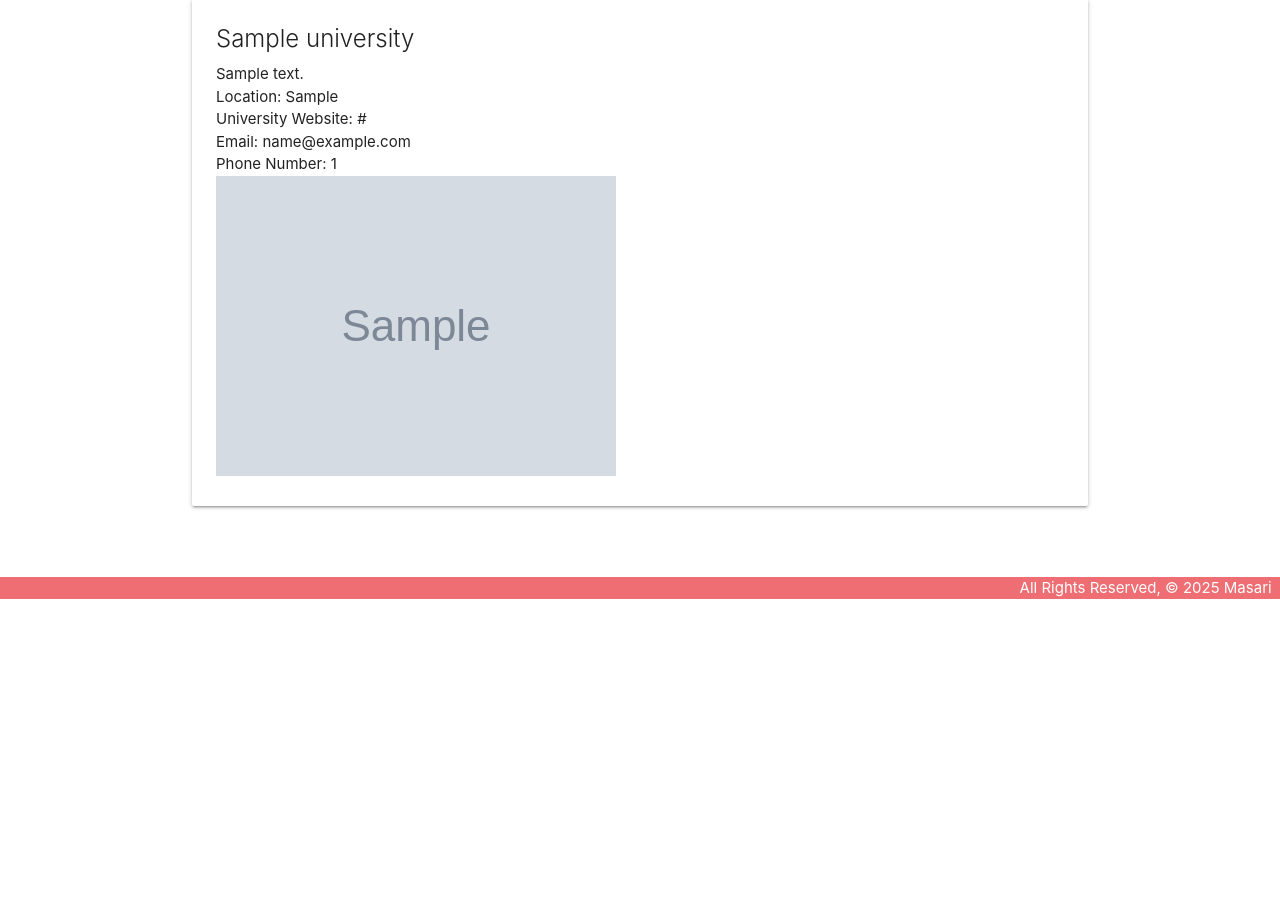
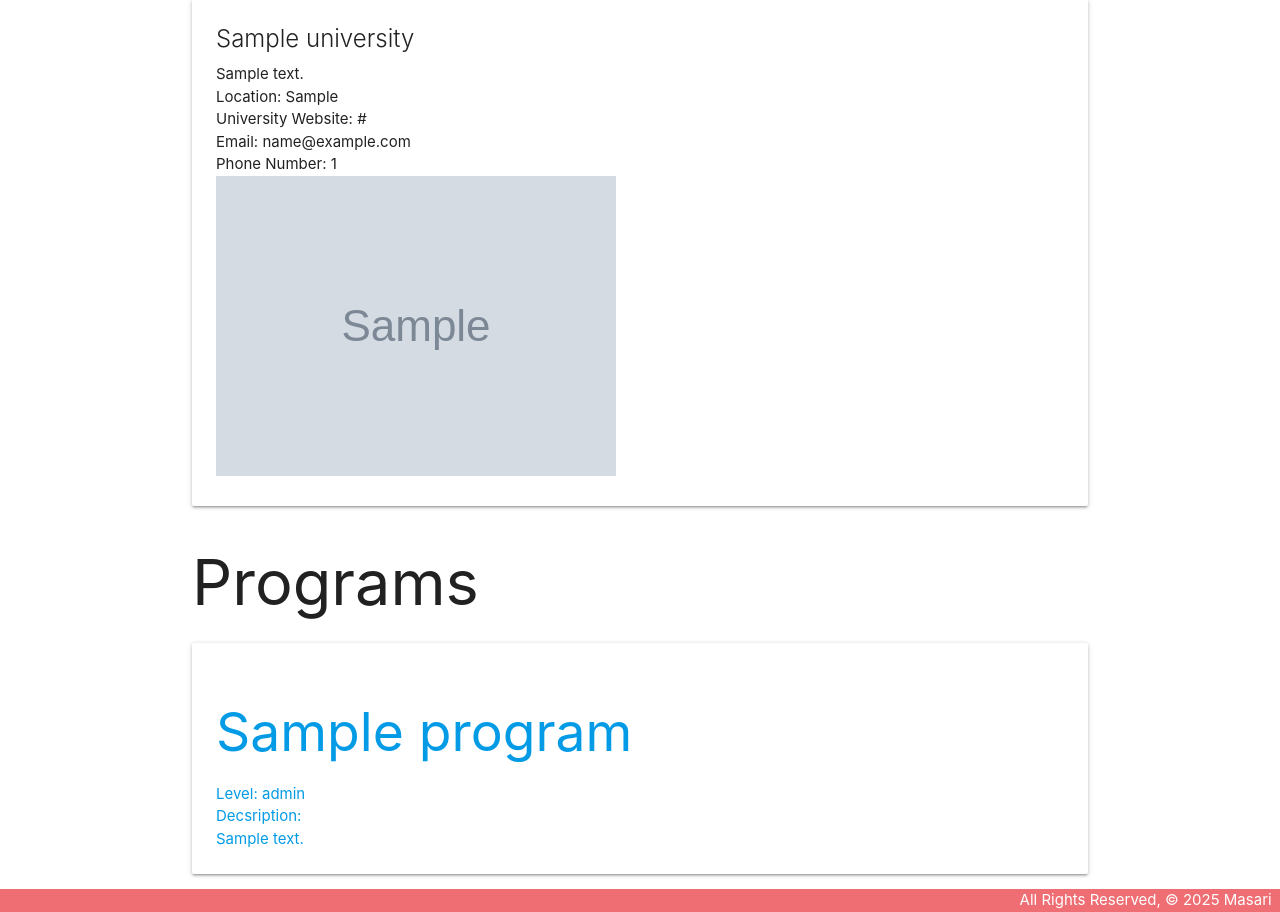
Before and after one commit to NOORSALMAN25/MASARI, a Django app: page /universities/1/ in a window 1280 px wide. Shown: the part 201-1113 px from the top of the page. Before the commit the page ends 800 px from the top, so only its background shows below. Run offline with Django 5.2, Linux system fonts and the light colour scheme; tables that the repository leaves empty hold one stand-in row (values such as "Sample post"); grey boxes marked "Sample" are stand-in pictures.

Commit message:
programs list in uni index, program detail, program url and program defs

```diff
--- a/main_app/templates/universities/detail.html
+++ b/main_app/templates/universities/detail.html
@@ -1,6 +1,6 @@
 {% extends 'base.html' %} {% block content %}
 
-<h1>{{  university.name  }}</h1>
+<h1>{{ university.name }}</h1>
 <div class="card">
   <div class="card-content">
     <span class="card-title">{{ university.name }}</span>
@@ -19,4 +19,20 @@
     </div>
   </div>
 </div>
+
+<div class="program-content">
+  <h1>Programs</h1>
+  {% for program in programs %}
+  <a href="{% url 'program_detail' university.id program.id %}">
+  <div class="card">
+    <div class="card-content">
+      <h2 class="program-name">{{program.name}}</h2>
+      <p>Level: {{program.level}}</p>
+      <p>Decsription: <br> {{program.description}}</p>
+    </div>
+  </div>
+  </a>
+  {% endfor %}
+</div>
+
 {% endblock %}
--- a/main_app/urls.py
+++ b/main_app/urls.py
@@ -8,6 +8,11 @@ path('about/', views.about , name='about'),
 path('universities/', views.universities_index, name='index'),
 path('universities/<int:university_id>/', views.universities_detail, name='detail'),
 
+# if need programs shown in another page not in uni
+# path('universities/<int:university_id>/programs/', views.programs_index, name='program_index'),
+
+path('universities/<int:university_id>/programs/<int:program_id>/', views.programs_detail, name='program_detail'),
+
 #signup
 path('accounts/signup/', views.signup, name='signup')
 ]
--- a/main_app/views.py
+++ b/main_app/views.py
@@ -3,7 +3,7 @@ from django.http import HttpResponse
 from django.contrib.auth.forms import UserCreationForm
 from django.contrib.auth import login
 from django.contrib.auth.decorators import login_required
-from .models import University
+from .models import University, Program
 # Create your views here.
 
 
@@ -21,7 +21,24 @@ def universities_index(request):
 
 def universities_detail(request, university_id):
     university = University.objects.get(id=university_id)
-    return render(request, 'universities/detail.html' , {'university': university})
+
+    # need it to show programs in uni
+    programs = Program.objects.filter(university=university)
+
+    return render(request, 'universities/detail.html' , {'university': university, 'programs':programs})
+
+
+# Program
+# if need the programs shown in another page not in uni
+# def programs_index(request, university_id ):
+#     university = University.objects.get(id=university_id)
+
+#     programs = Program.objects.filter(university=university)
+#     return render(request, 'universities/index.html', {'university': university, 'programs': programs })
+
+def programs_detail(request,university_id, program_id):
+    program = Program.objects.get(id=program_id , university_id=university_id)
+    return render(request, 'programs/detail.html' , {'program': program})
 
 def signup(request):
     error_message = ""
```
Also changed, not shown: main_app/templates/programs/detail.html (added, +14 -0 lines), main_app/static/uploads/cat3.jfif (added). Lines whose indentation alone changed are shown as unchanged.
